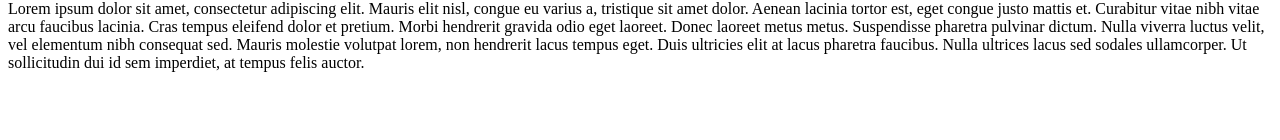
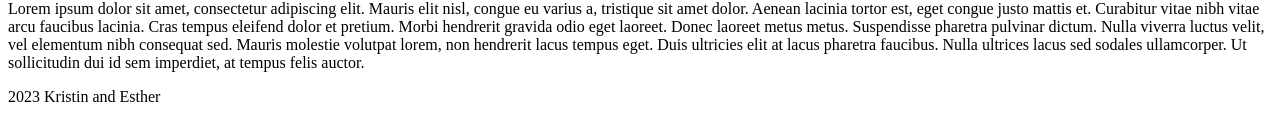
Before and after one commit to kcheverie/cat-app, a plain HTML site: page index.html in a window 1280 px wide. Shown: the part 574-714 px from the top of the page. Drawn offline with Linux system fonts and the light colour scheme.

Commit message:
add footer

```diff
--- a/index.html
+++ b/index.html
@@ -20,5 +20,10 @@
     <img src="https://images.unsplash.com/photo-1517331156700-3c241d2b4d83?ixlib=rb-4.0.3&ixid=MnwxMjA3fDB8MHxwaG90by1wYWdlfHx8fGVufDB8fHx8&auto=format&fit=crop&w=1768&q=80" alt="a basket of orange and calico kittens in front of a lilac tree">
     <p>Lorem ipsum dolor sit amet, consectetur adipiscing elit. Mauris elit nisl, congue eu varius a, tristique sit amet dolor. Aenean lacinia tortor est, eget congue justo mattis et. Curabitur vitae nibh vitae arcu faucibus lacinia. Cras tempus eleifend dolor et pretium. Morbi hendrerit gravida odio eget laoreet. Donec laoreet metus metus. Suspendisse pharetra pulvinar dictum. Nulla viverra luctus velit, vel elementum nibh consequat sed. Mauris molestie volutpat lorem, non hendrerit lacus tempus eget. Duis ultricies elit at lacus pharetra faucibus. Nulla ultrices lacus sed sodales ullamcorper. Ut sollicitudin dui id sem imperdiet, at tempus felis auctor.</p>
   </main>
+  <div>
+    <p>
+      2023 Kristin and Esther
+    </p>
+  </div>
 </body>
 </html>
```
